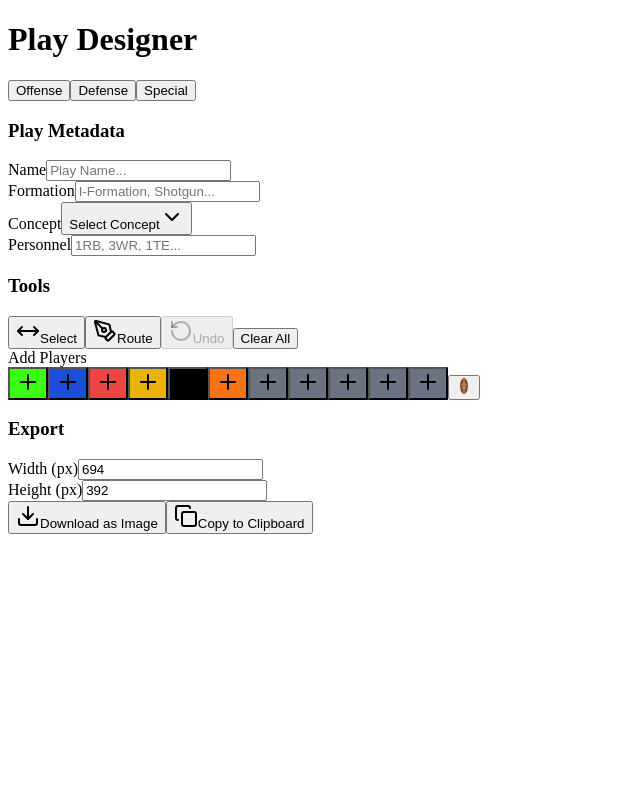
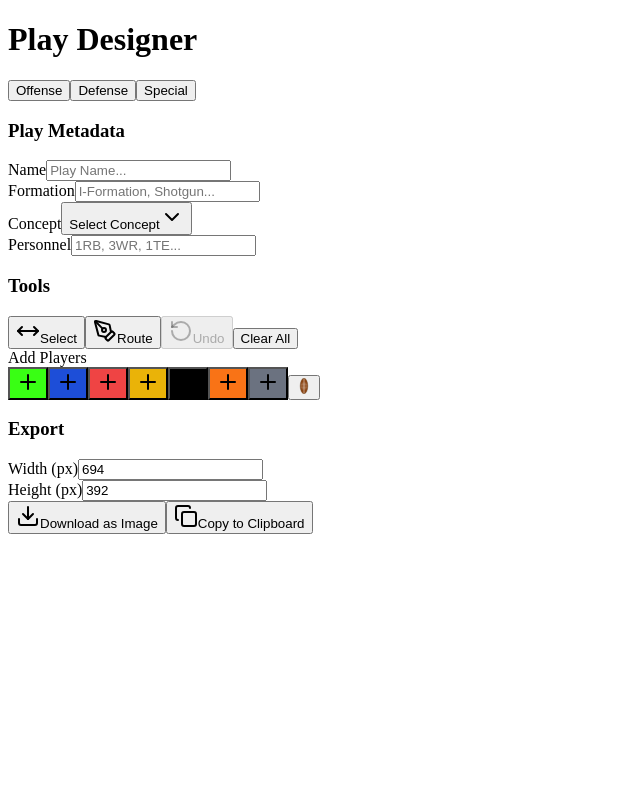
Before and after one commit to rcventures-eng/playdesigner, a React (Vite) app in the folder client/: page / in a window 1280 px wide. Shown: the top 800 px of the page, without its empty margins (0-640 px from the left). Built offline with nearby package versions, Linux system fonts and the light colour scheme; a web font is replaced by a local one.

Commit message:
Restored to 'ace13b92e4caf45bb085827795b65e6ae2c26560'
Replit-Restored-To: ace13b92e4caf45bb085827795b65e6ae2c26560

```diff
--- a/client/src/components/PlayDesigner.tsx
+++ b/client/src/components/PlayDesigner.tsx
@@ -159,7 +159,7 @@ export default function PlayDesigner() {
   const pendingDragRef = useRef<{ playerId: string; offset: { x: number; y: number } } | null>(null);
   const { toast } = useToast();
 
-  const offenseColors = ["#39ff14", "#1d4ed8", "#ef4444", "#eab308", "#000000", "#f97316", "#6b7280", "#6b7281", "#6b7282", "#6b7283", "#6b7284"];
+  const offenseColors = ["#39ff14", "#1d4ed8", "#ef4444", "#eab308", "#000000", "#f97316", "#6b7280"];
   const defenseColors = ["#92400e", "#db2777", "#9333ea"];
   const shapeColors = ["#ec4899", "#1d4ed8", "#86efac"];
   const colors = playType === "offense" ? offenseColors : defenseColors;
@@ -186,11 +186,7 @@ export default function PlayDesigner() {
     "#eab308": { x: centerX - 80, y: FIELD.LOS_Y },  // Yellow - Left guard (left of center on line)
     "#000000": { x: centerX, y: FIELD.LOS_Y },  // Black - Center (middle on line)
     "#f97316": { x: centerX + 40, y: FIELD.LOS_Y + 3 * FIELD.PIXELS_PER_YARD },  // Orange - Quarterback (behind line, slightly right)
-    "#6b7280": { x: centerX - 120, y: FIELD.LOS_Y },  // Gray 1 - Left (on line)
-    "#6b7281": { x: centerX - 60, y: FIELD.LOS_Y },   // Gray 2 - Left-center (on line)
-    "#6b7282": { x: centerX, y: FIELD.LOS_Y + 24 },   // Gray 3 - Center (below line)
-    "#6b7283": { x: centerX + 60, y: FIELD.LOS_Y },   // Gray 4 - Right-center (on line)
-    "#6b7284": { x: centerX + 120, y: FIELD.LOS_Y },  // Gray 5 - Right (on line)
+    "#6b7280": { x: centerX + 80, y: FIELD.LOS_Y },  // Gray - Right guard (right of center on line)
   };
 
   const formationLabels: Record<string, string> = {
```
